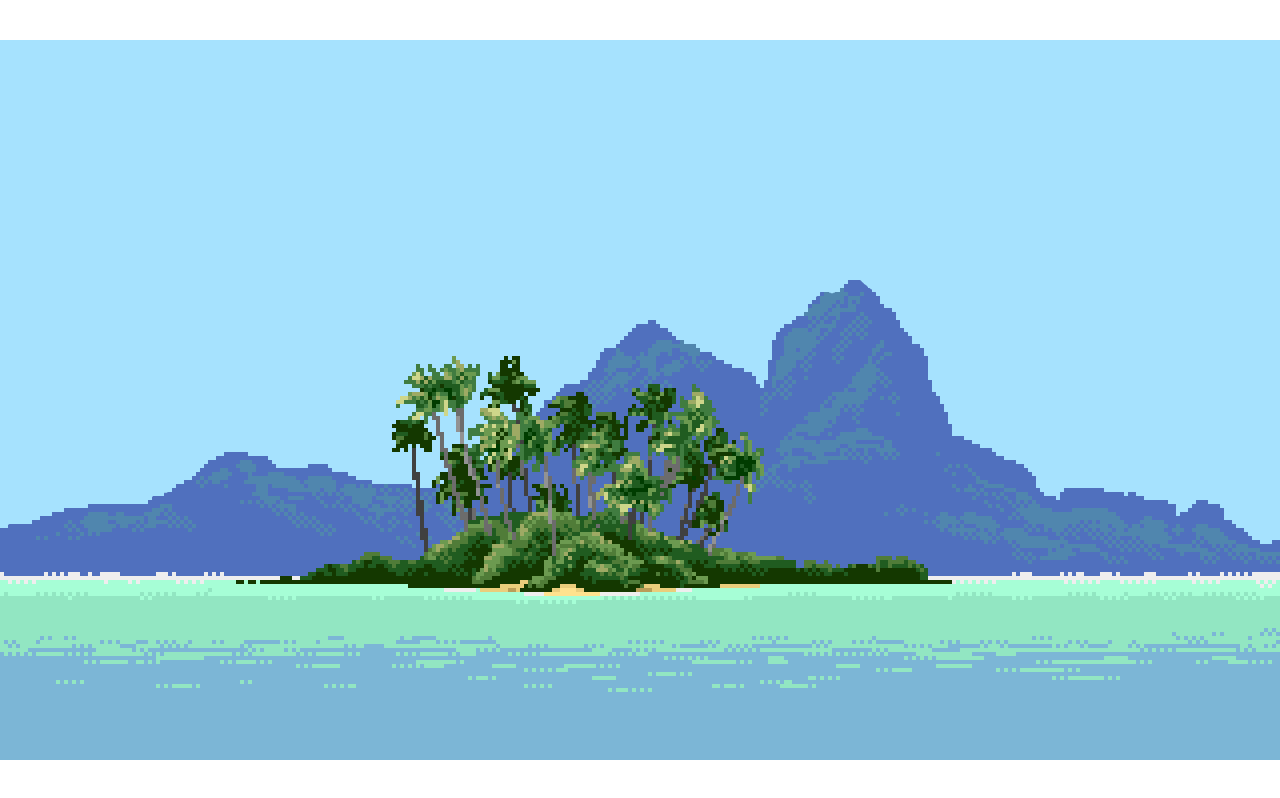
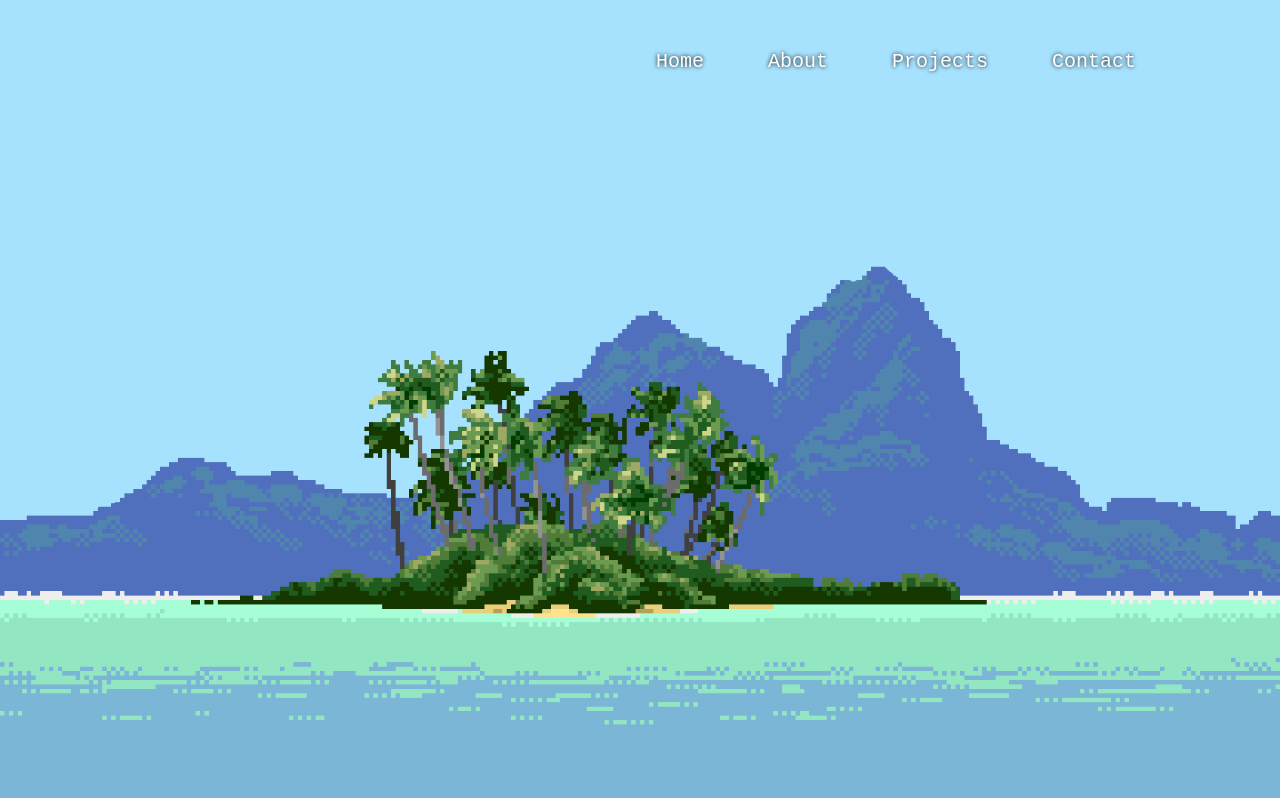
Before and after one commit to AaronHe09/portfolio, a Next.js app in the folder portfolio/: page / in a window 1280 px wide. Built offline with nearby package versions, Linux system fonts and the light colour scheme.

Commit message:
added Navbar to homepage

```diff
--- a/portfolio/app/globals.css
+++ b/portfolio/app/globals.css
@@ -26,7 +26,11 @@ html {
 
 main {
   background-image: url("../public/island.webp");
-  background-size: 100%;
+  background-size: cover;
   background-repeat: no-repeat;
   background-position: center;
 }
+
+.text-shadow {
+  text-shadow: 0 0 4px black;
+}
--- a/portfolio/app/layout.tsx
+++ b/portfolio/app/layout.tsx
@@ -1,5 +1,6 @@
 import "./globals.css";
 import type { Metadata } from "next";
+import Navbar from "@/components/Navbar";
 
 export const metadata: Metadata = {
   title: "Portfolio",
@@ -14,7 +15,10 @@ export default function RootLayout({
   return (
     <html lang="en">
       <body className="min-h-screen">
-        <main className="h-screen  ">{children}</main>
+        <main className="h-screen  ">
+          <Navbar />
+          {children}
+        </main>
       </body>
     </html>
   );
--- a/portfolio/components/Navbar.tsx
+++ b/portfolio/components/Navbar.tsx
@@ -1,15 +1,31 @@
 const Navbar = () => {
   return (
-    <head>
-      <nav>
-        <ul>
-          <li>Home</li>
-          <li>About</li>
-          <li>Projects</li>
-          <li>Contact</li>
+    <header id="home">
+      <nav className=" px-36 py-12">
+        <ul className="text-white text-xl flex gap-16 justify-end">
+          <li>
+            <a href="#home" className="text-shadow">
+              Home
+            </a>
+          </li>
+          <li>
+            <a href="#about" className="text-shadow">
+              About
+            </a>
+          </li>
+          <li>
+            <a href="#projects" className="text-shadow">
+              Projects
+            </a>
+          </li>
+          <li>
+            <a href="contact" className="text-shadow">
+              Contact
+            </a>
+          </li>
         </ul>
       </nav>
-    </head>
+    </header>
   );
 };
 
```
